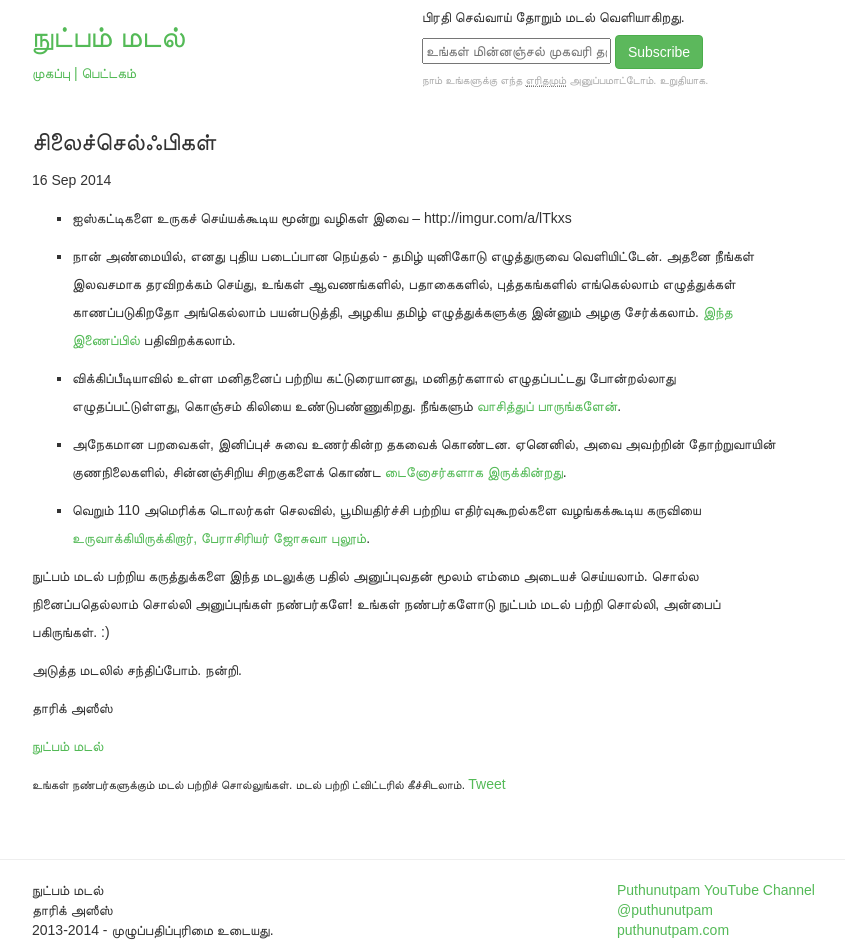
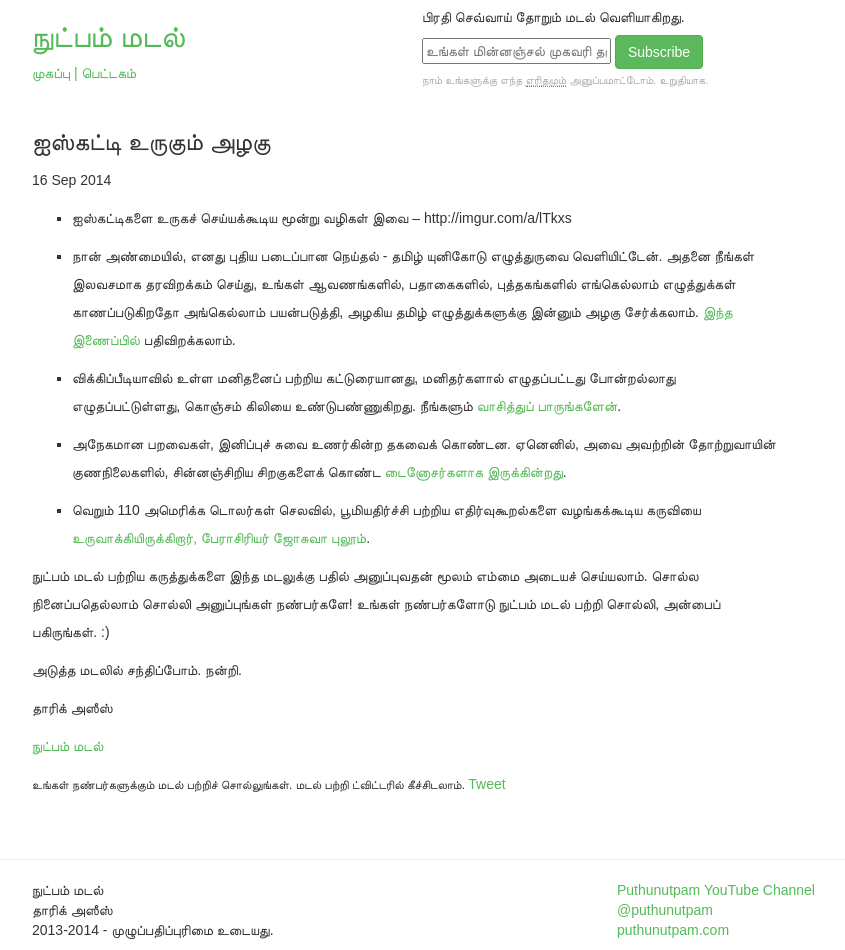
Before and after one commit to nutpam/nutpam-madal, a Jekyll site: the page built from _posts/2014-09-16-issue-12.md, in a window 1280 px wide. Shown: the whole page, without its empty margins (233-1078 px from the left). Built offline with Jekyll 4.4.1, drawn with Linux system fonts in a browser that asks for light colours; nearby versions of some CDN libraries; some web fonts are replaced; comment, search, counter and statistics services are not loaded.

Commit message:
updated title

```diff
--- a/_posts/2014-09-16-issue-12.md
+++ b/_posts/2014-09-16-issue-12.md
@@ -1,6 +1,6 @@
 ---
 layout: post
-title:  "சிலைச்செல்ஃபிகள்"
+title:  "ஐஸ்கட்டி உருகும் அழகு"
 date:   2014-09-16 07:06:38
 issue: மடல் 12
 ---
```
